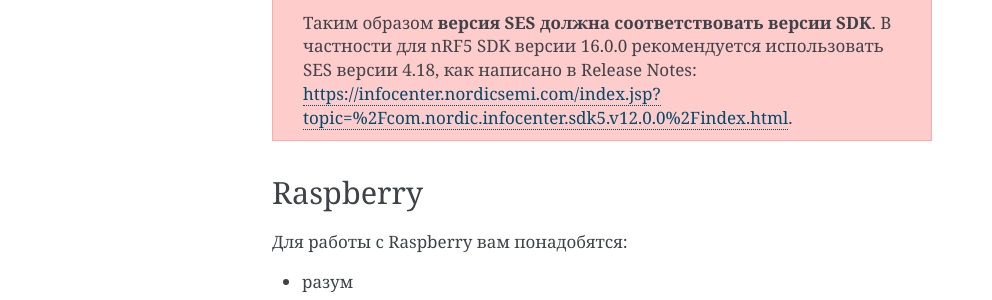
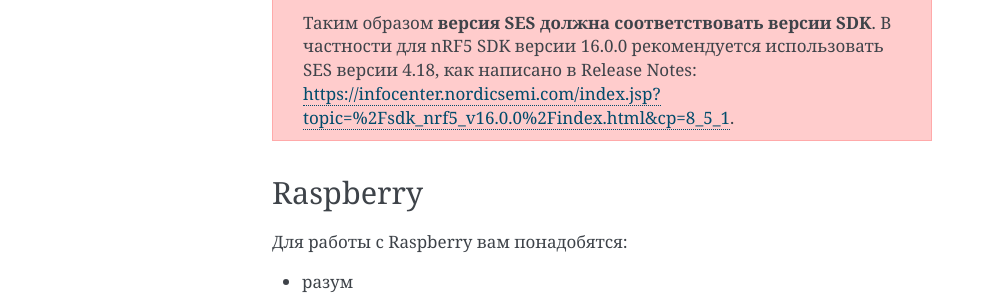
Before and after one commit to crtv-club/crtv_club, a Sphinx documentation site: the page built from docs/source/list_of_software.rst, in a window 1280 px wide. Shown: the part 1144-1444 px from the top of the page, without its empty margins (148-1140 px from the left). Built offline with Sphinx 7.4.7, drawn with Linux system fonts in a browser that asks for light colours; some of the changed lines change nothing that is shown.

Commit message:
Fixed a link to the nRF5 SDK 16 release notes

```diff
--- a/docs/source/list_of_software.rst
+++ b/docs/source/list_of_software.rst
@@ -39,7 +39,7 @@ Nordic nRF52
    2) https://devzone.nordicsemi.com/f/nordic-q-a/70106/segger-release-build-not-working;
    3) https://forum.segger.com/index.php/Thread/7233-SOLVED-Prevent-const-variables-optimization/.
 
-   Таким образом **версия SES должна соответствовать версии SDK**. В частности для nRF5 SDK версии 16.0.0 рекомендуется использовать SES версии 4.18, как написано в Release Notes: https://infocenter.nordicsemi.com/index.jsp?topic=%2Fcom.nordic.infocenter.sdk5.v12.0.0%2Findex.html.
+   Таким образом **версия SES должна соответствовать версии SDK**. В частности для nRF5 SDK версии 16.0.0 рекомендуется использовать SES версии 4.18, как написано в Release Notes: https://infocenter.nordicsemi.com/index.jsp?topic=%2Fsdk_nrf5_v16.0.0%2Findex.html&cp=8_5_1.
 
 Raspberry
 ---------
```
